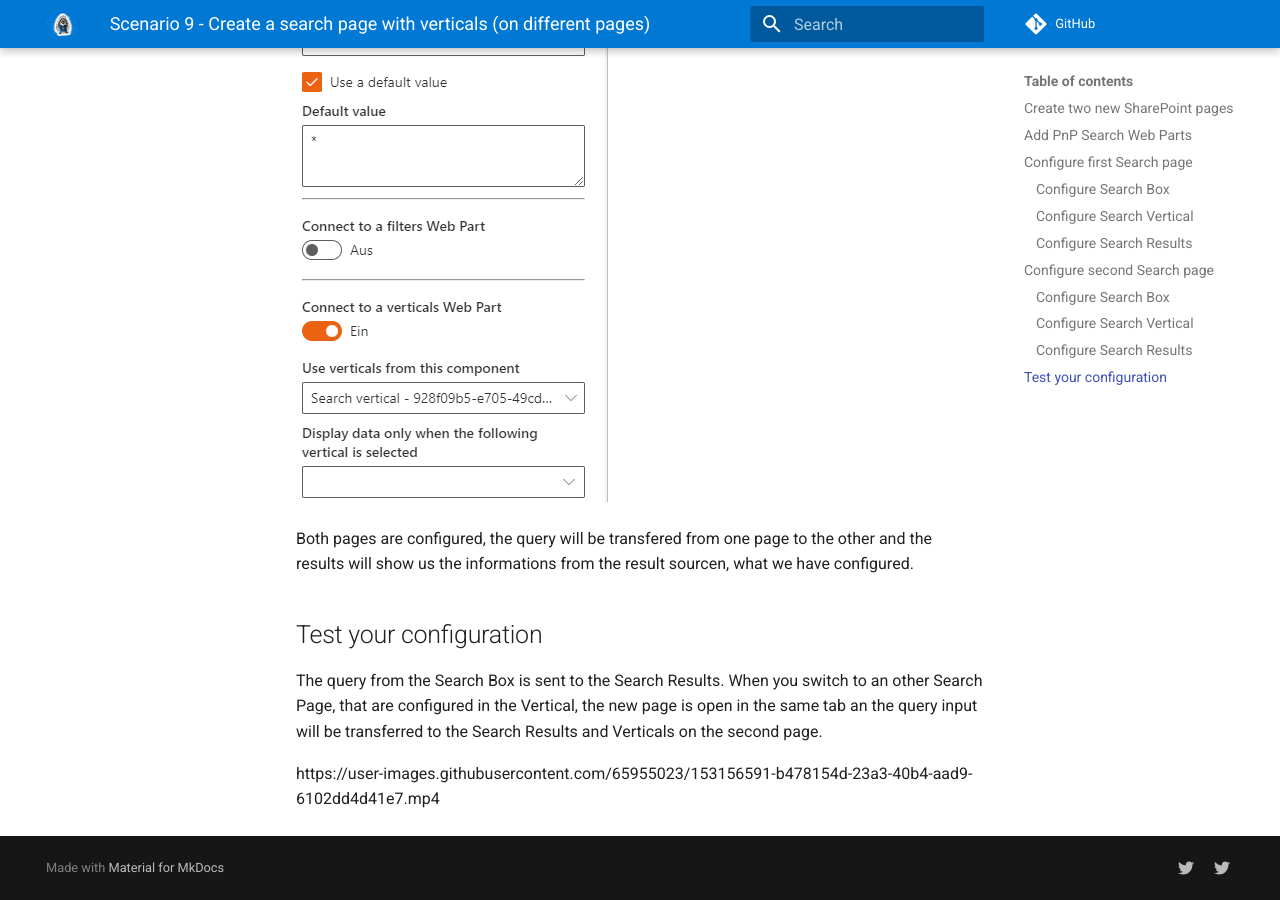
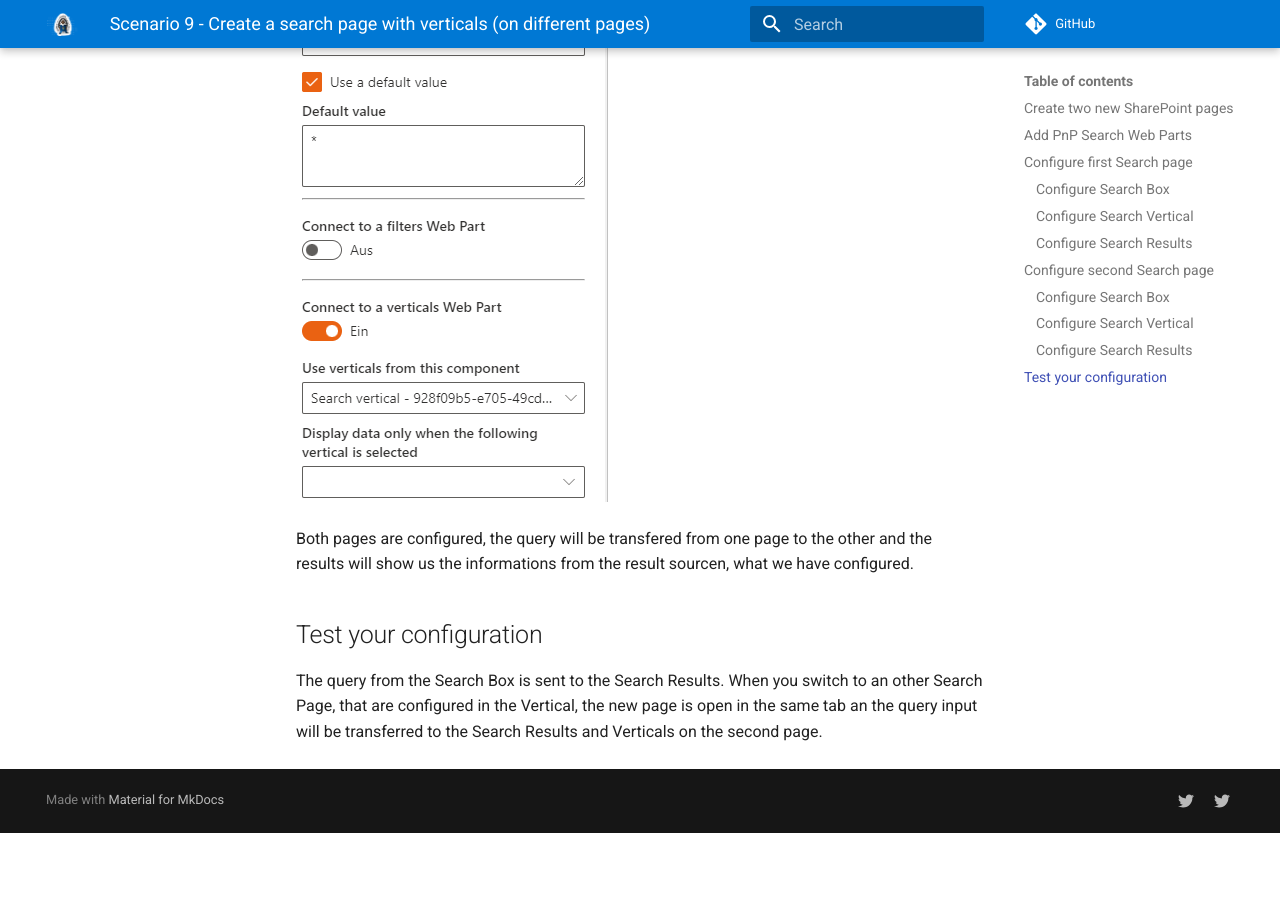
Before and after one commit to dominic5perezd/pnp-modern-search, an MkDocs documentation site: the page built from docs/scenarios/Create-a-search-page-with-verticals-on-different-pages.md, in a window 1280 px wide and 900 px high, scrolled down 7813 px. Built offline with MkDocs 1.6.1 and Material for MkDocs 9.7.7, drawn with Linux system fonts in a browser that asks for light colours; comment, search, counter and statistics services are not loaded; after the commit the page ends 8646 px from its top, so only the background shows below that; part of the change alters nothing that is shown.

Commit message:
Update Create-a-search-page-with-verticals-on-different-pages.md
link error corrected

```diff
--- a/docs/scenarios/Create-a-search-page-with-verticals-on-different-pages.md
+++ b/docs/scenarios/Create-a-search-page-with-verticals-on-different-pages.md
@@ -79,5 +79,3 @@ Both pages are configured, the query will be transfered from one page to the oth
 
 ## Test your configuration
 The query from the Search Box is sent to the Search Results. When you switch to an other Search Page, that are configured in the Vertical, the new page is open in the same tab an the query input will be transferred to the Search Results and Verticals on the second page.
-
-https://user-images.githubusercontent.com/65955023/153156591-b478154d-23a3-40b4-aad9-6102dd4d41e7.mp4
```
